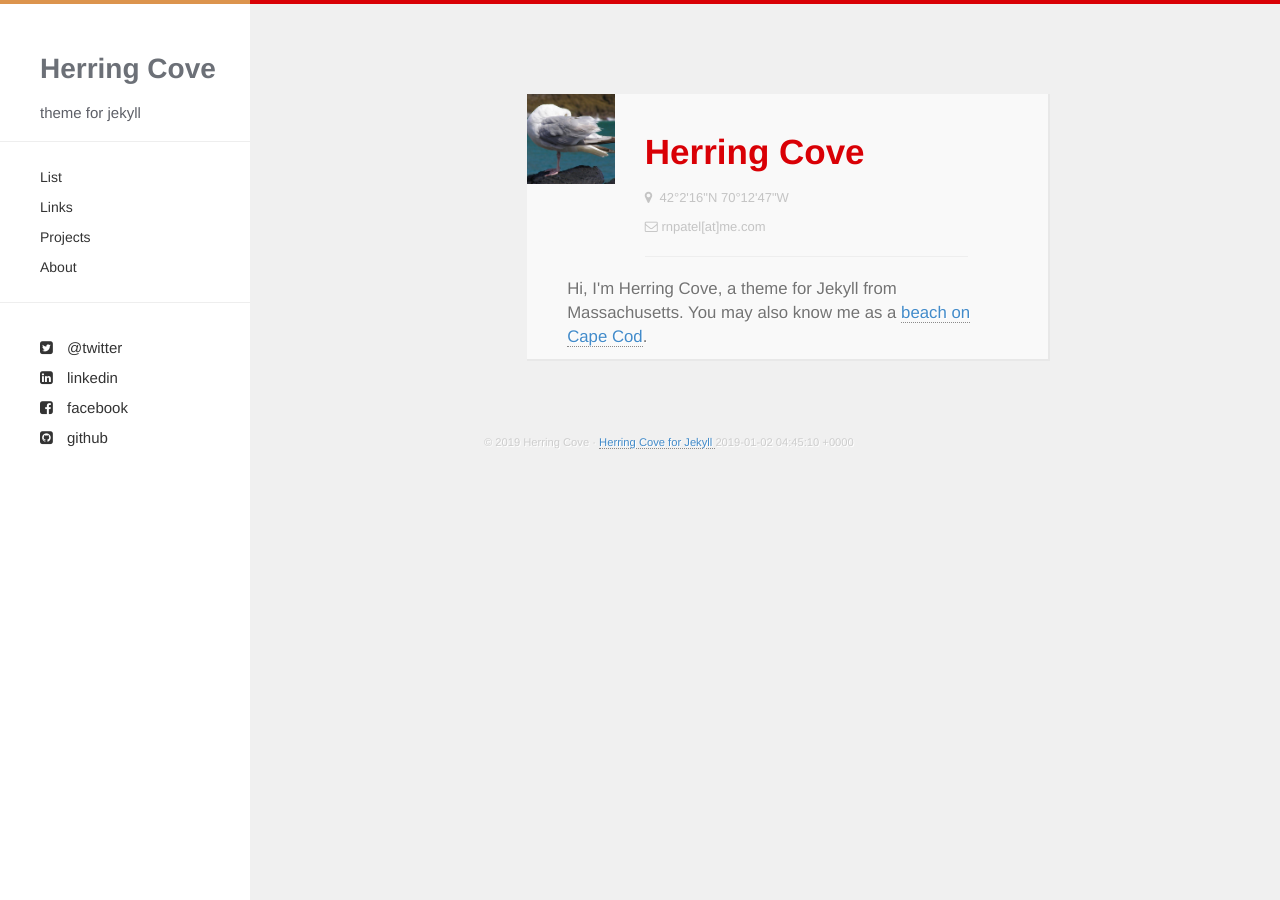
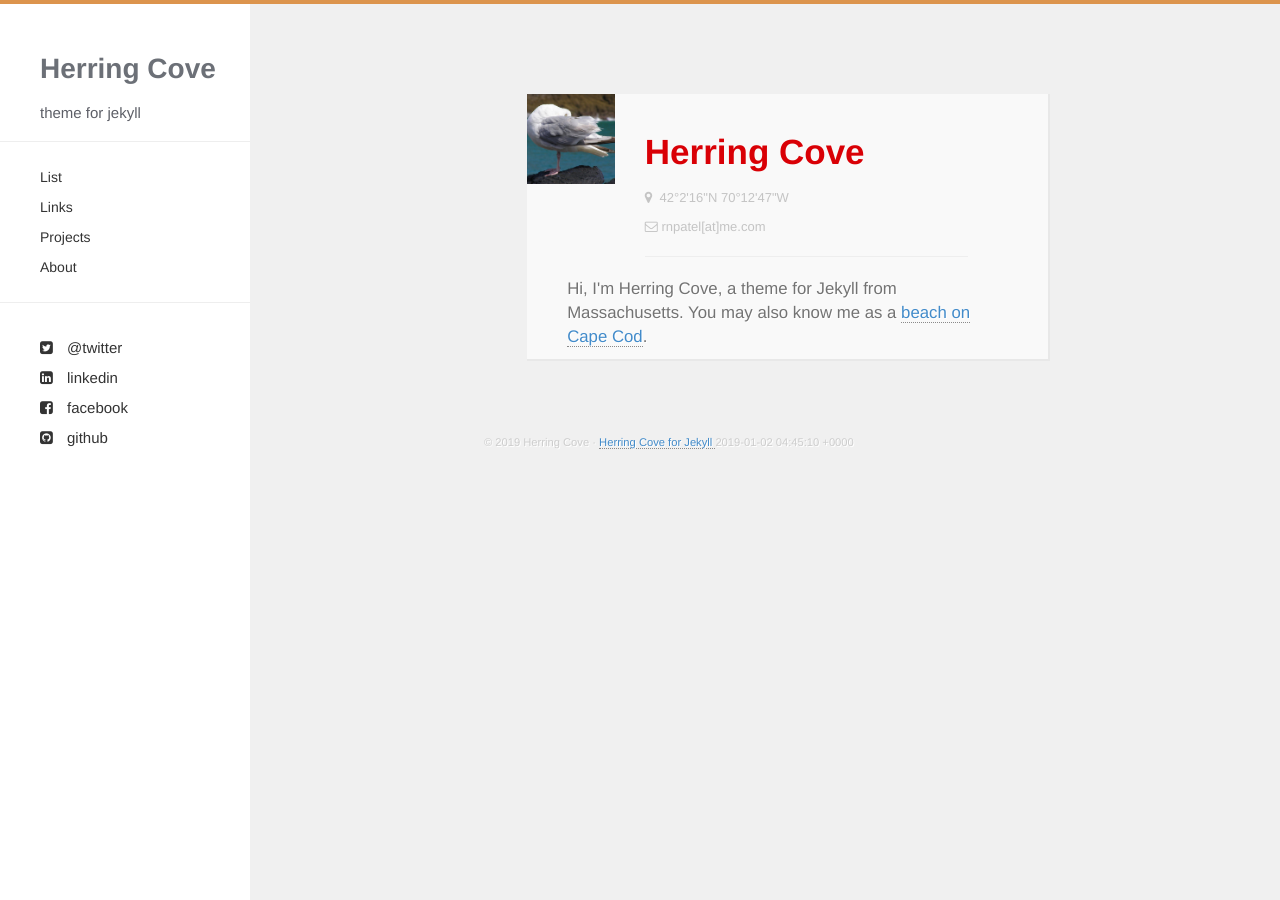
Before and after one commit to KamyoChae/Secretgarden, a Jekyll site: the page built from about.html, in a window 1280 px wide. Built offline with Jekyll 4.4.1, drawn with Linux system fonts in a browser that asks for light colours; nearby versions of some CDN libraries; Markdown is read by kramdown in place of the engine named in the settings.

Commit message:
Update hc.css

```diff
--- a/css/hc.css
+++ b/css/hc.css
@@ -6,7 +6,7 @@ body
   color:#2c3e50;
   background-color:#f0f0f0;
   width:100%;
-  border-top:solid #d90006;
+  border-top:solid #dc944d;
   border-width:4px
 }
 
```
